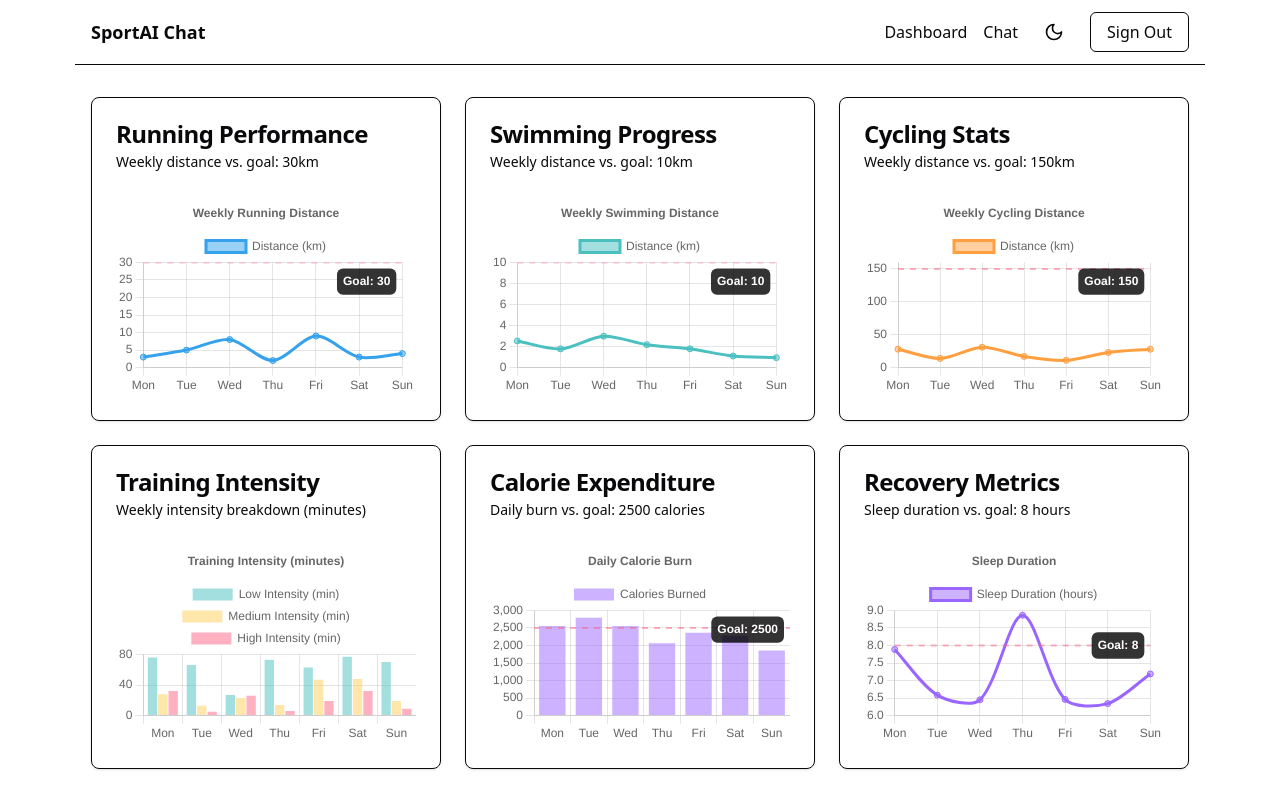
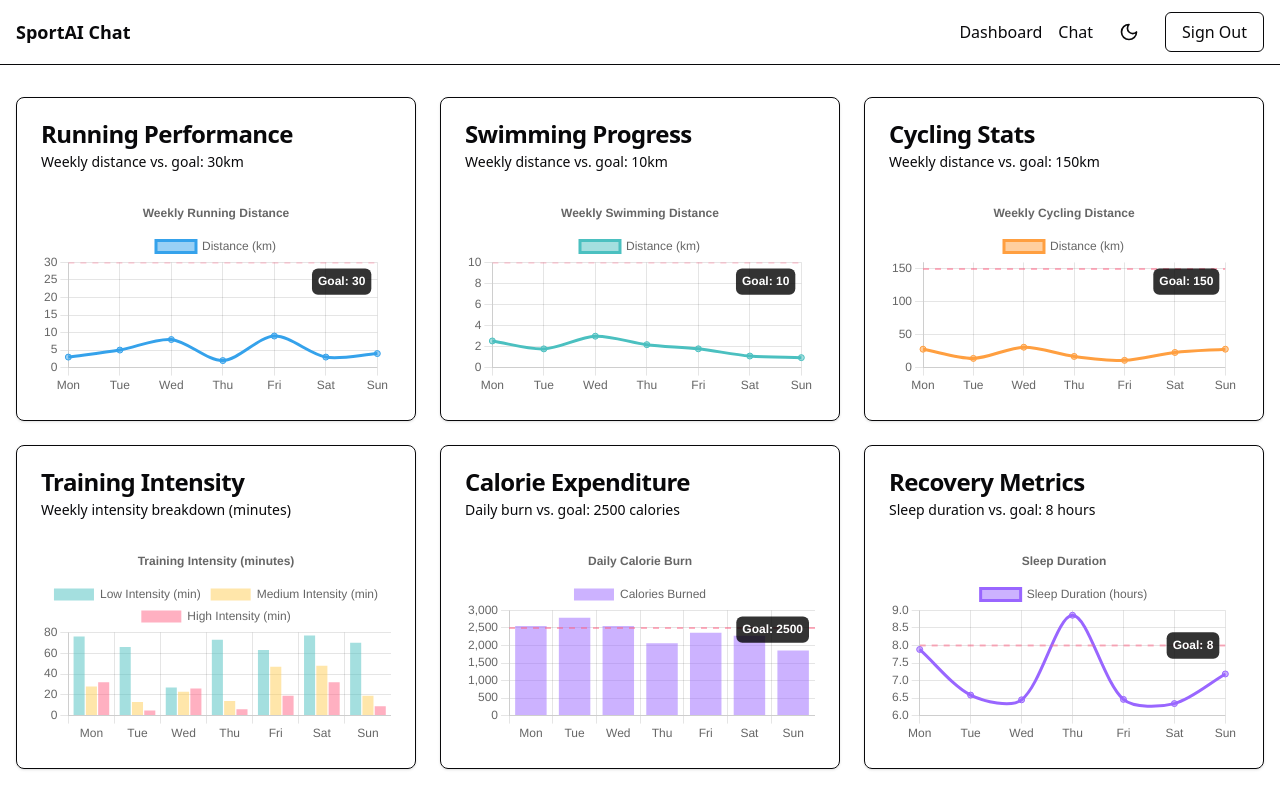
Before and after one commit to francotechadmin/sport-platform, a Next.js app: page /dashboard in a window 1280 px wide. Built offline with nearby package versions, Linux system fonts and the light colour scheme.

Commit message:
Update package-lock.json to reflect picomatch version change, enhance globals.css for improved scrolling behavior on iOS, and refactor dashboard layout for better structure and overflow handling.

```diff
--- a/src/app/(dashboard)/layout.tsx
+++ b/src/app/(dashboard)/layout.tsx
@@ -8,9 +8,13 @@ export default function DashboardLayout({
   children: React.ReactNode;
 }) {
   return (
-    <div className="flex flex-col min-h-screen">
+    <div className="flex flex-col min-h-screen w-full">
       <Header />
-      <main className="flex-1 w-full">{children}</main>
+      <main className="flex-1 w-full overflow-y-auto">
+        <div className="ios-scroll-container">
+          {children}
+        </div>
+      </main>
     </div>
   );
 }
--- a/src/app/globals.css
+++ b/src/app/globals.css
@@ -65,21 +65,22 @@
   html,
   body {
     height: 100%;
-    overflow: hidden;
-    position: fixed;
     width: 100%;
     overscroll-behavior: none;
+  }
+
+  body {
+    position: relative;
+    overflow-y: auto;
+    -webkit-overflow-scrolling: touch;
   }
 
   .ios-scroll-container {
     height: 100%;
     overflow-y: auto;
     -webkit-overflow-scrolling: touch;
-    position: absolute;
-    top: 0;
-    left: 0;
-    right: 0;
-    bottom: 0;
+    position: relative;
+    width: 100%;
   }
 }
 
```
Also changed, not shown: 1 other file (tests, documents, lock files or other folders).
